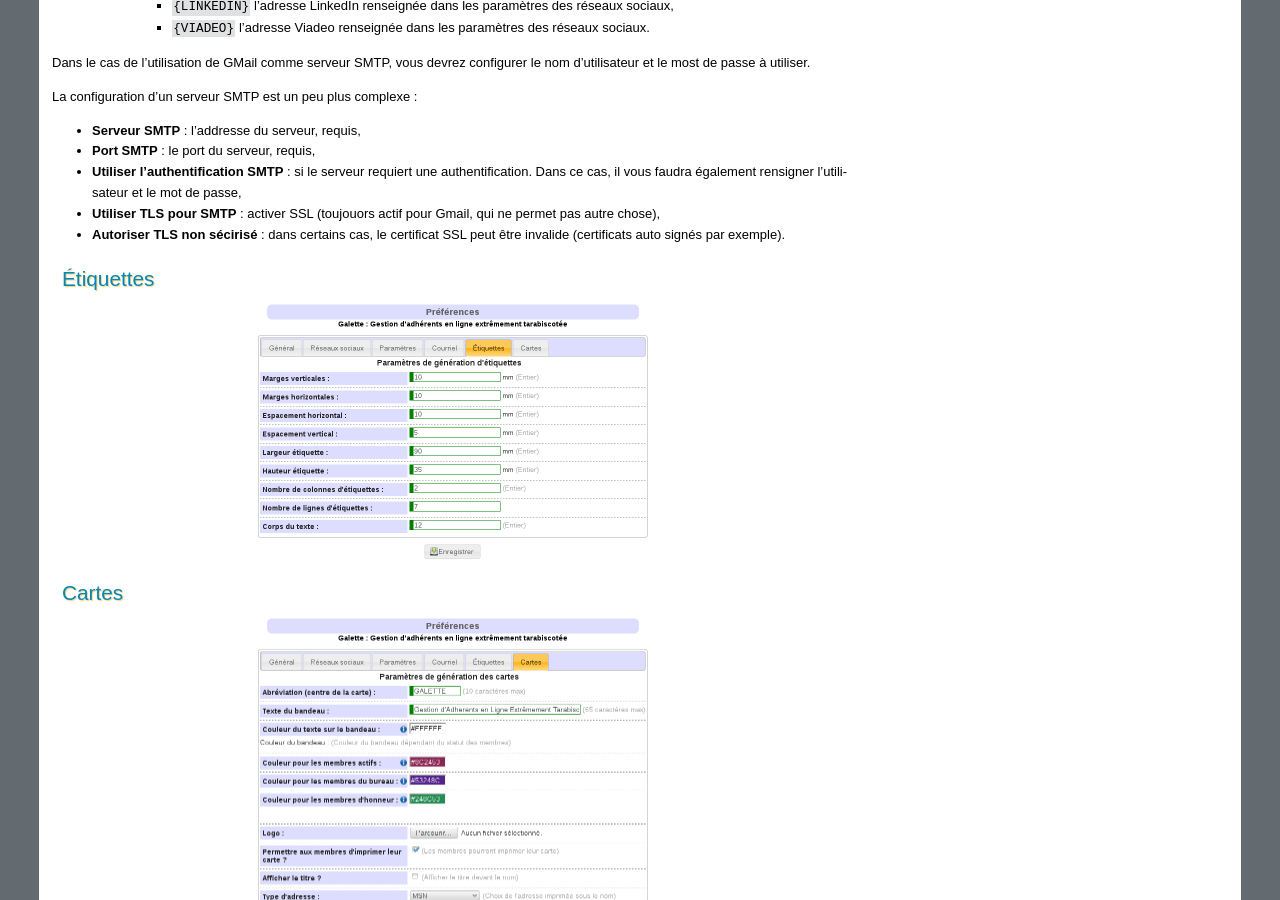
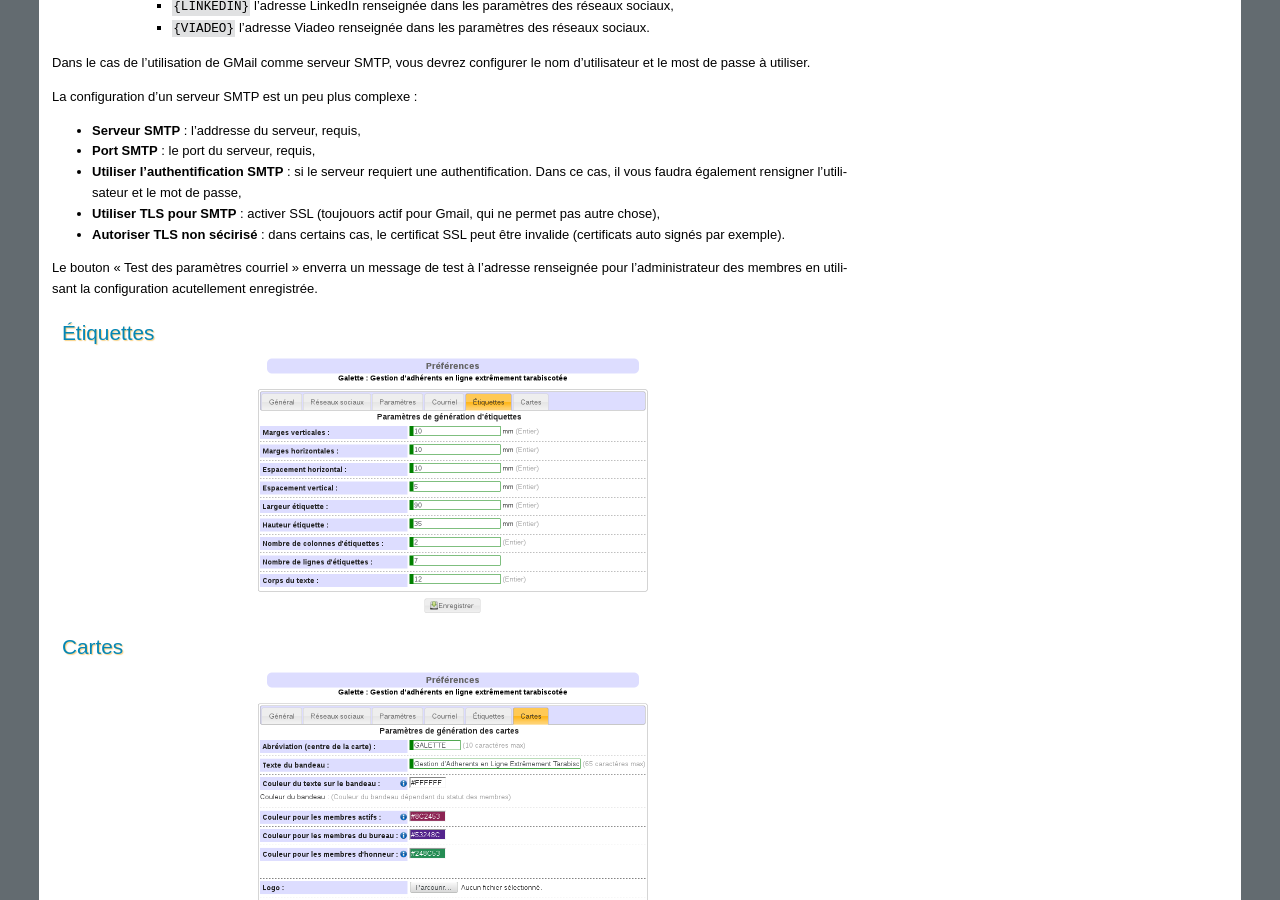
Before and after one commit to galette/galettedoc, a Sphinx documentation site: the page built from source/usermanual/preferences.rst, in a window 1280 px wide and 900 px high, scrolled down 2962 px. Built offline with Sphinx 7.4.7, drawn with Linux system fonts in a browser that asks for light colours.

Commit message:
Un mot sur le bouton de test courriel

```diff
--- a/source/usermanual/preferences.rst
+++ b/source/usermanual/preferences.rst
@@ -116,6 +116,8 @@ La configuration d'un serveur SMTP est un peu plus complexe :
 * **Utiliser TLS pour SMTP** : activer SSL (toujouors actif pour Gmail, qui ne permet pas autre chose),
 * **Autoriser TLS non sécirisé** : dans certains cas, le certificat SSL peut être invalide (certificats auto signés par exemple).
 
+Le bouton « Test des paramètres courriel » enverra un message de test à l'adresse renseignée pour l'administrateur des membres en utilisant la configuration acutellement enregistrée.
+
 Étiquettes
 ==========
 
```
